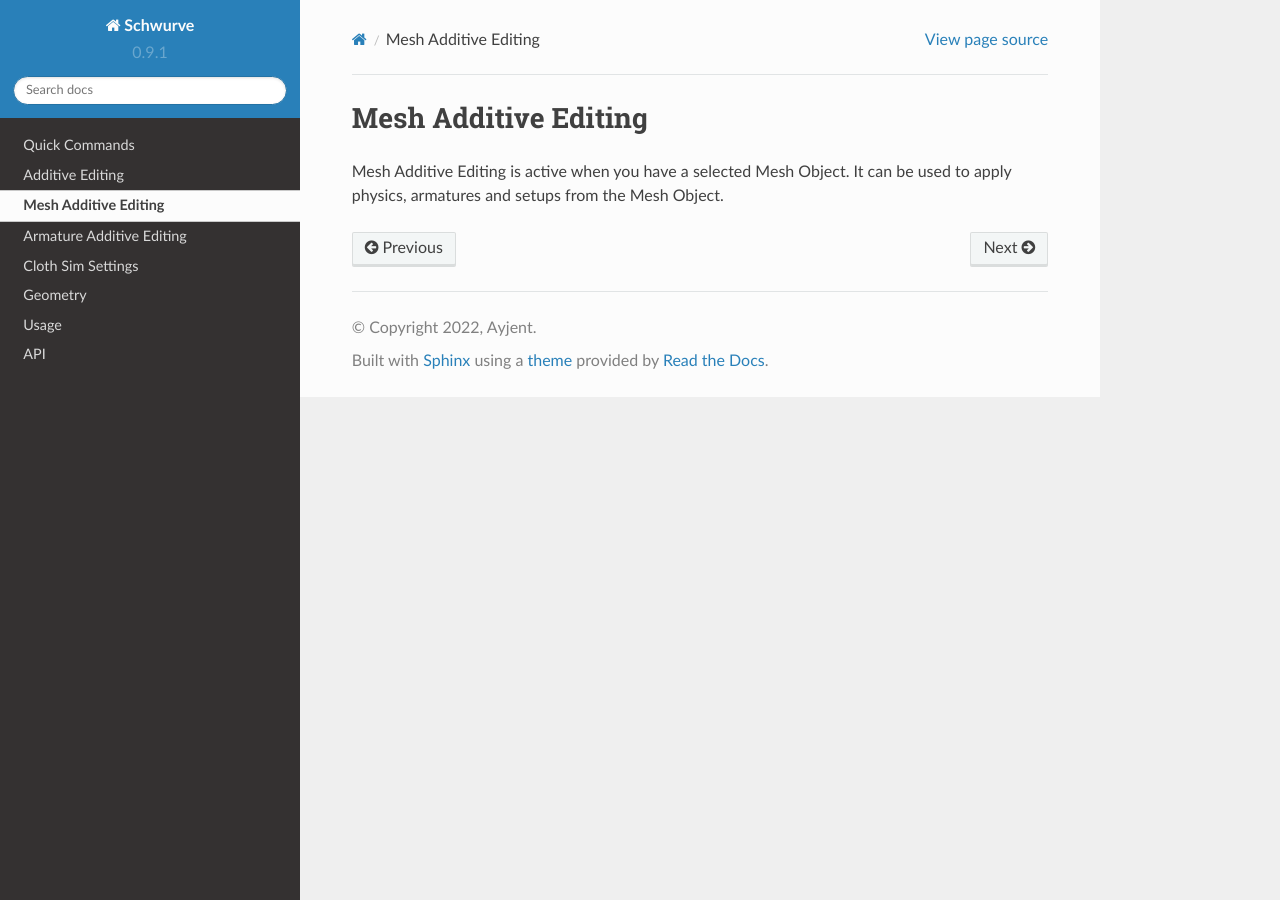
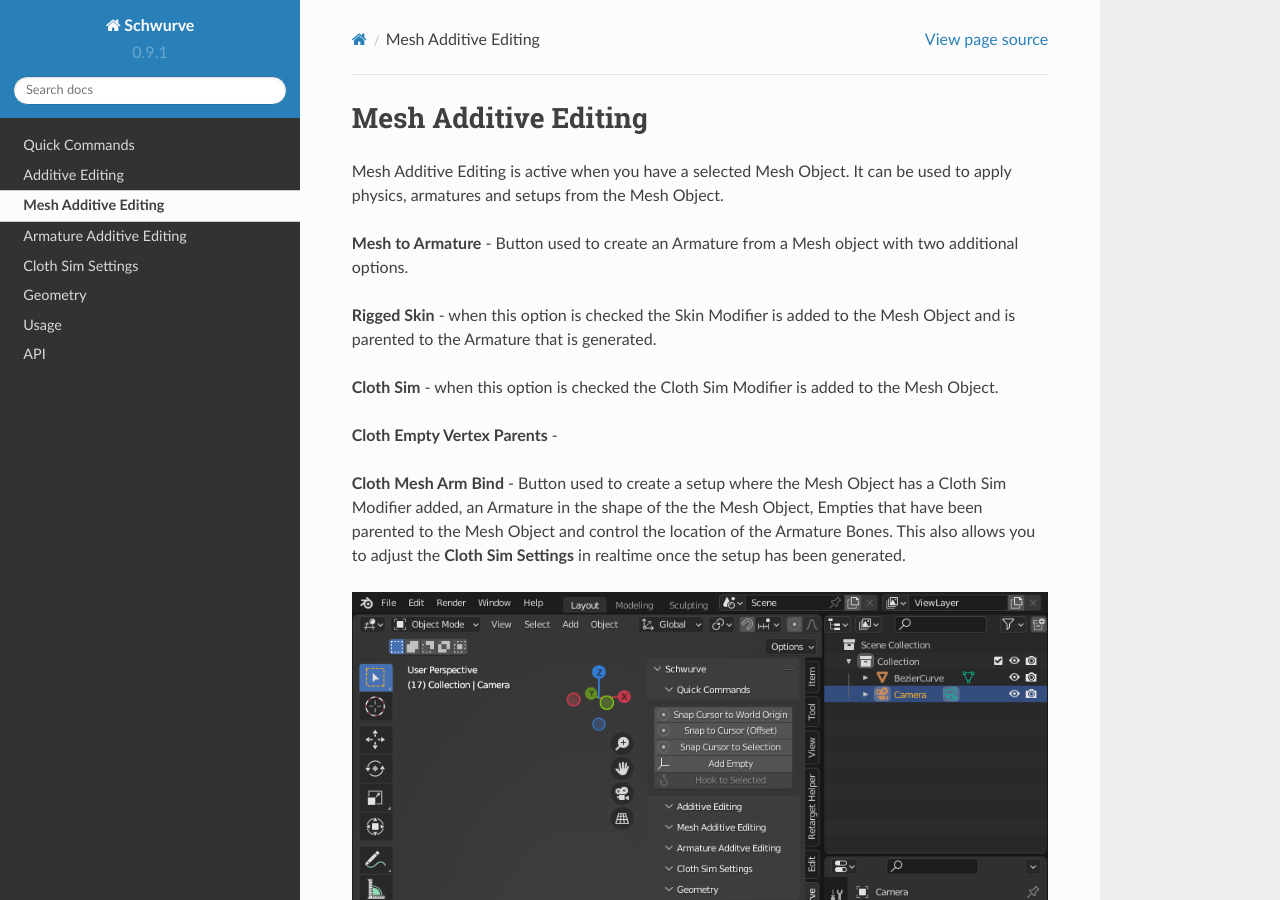
Before and after one commit to Ayjent/SchwurveTest, a Sphinx documentation site: the page built from docs/source/mesh_additive_editing.rst, in a window 1280 px wide and 900 px high. Built offline with Sphinx 7.4.7 and the Read the Docs theme 2.0.0, drawn with Linux system fonts in a browser that asks for light colours.

Commit message:
Update mesh_additive_editing.rst

```diff
--- a/docs/source/mesh_additive_editing.rst
+++ b/docs/source/mesh_additive_editing.rst
@@ -2,3 +2,15 @@
 ---------------------
 
 Mesh Additive Editing is active when you have a selected Mesh Object.  It can be used to apply physics, armatures and setups from the Mesh Object.
+
+**Mesh to Armature** - Button used to create an Armature from a Mesh object with two additional options.
+
+**Rigged Skin** - when this option is checked the Skin Modifier is added to the Mesh Object and is parented to the Armature that is generated.
+
+**Cloth Sim** - when this option is checked the Cloth Sim Modifier is added to the Mesh Object.
+
+**Cloth Empty Vertex Parents** -
+
+**Cloth Mesh Arm Bind** - Button used to create a setup where the Mesh Object has a Cloth Sim Modifier added, an Armature in the shape of the the Mesh Object, Empties that have been parented to the Mesh Object and control the location of the Armature Bones.  This also allows you to adjust the **Cloth Sim Settings** in realtime once the setup has been generated.
+
+.. image:: ../_static/ClothMeshArmBind.gif
```
